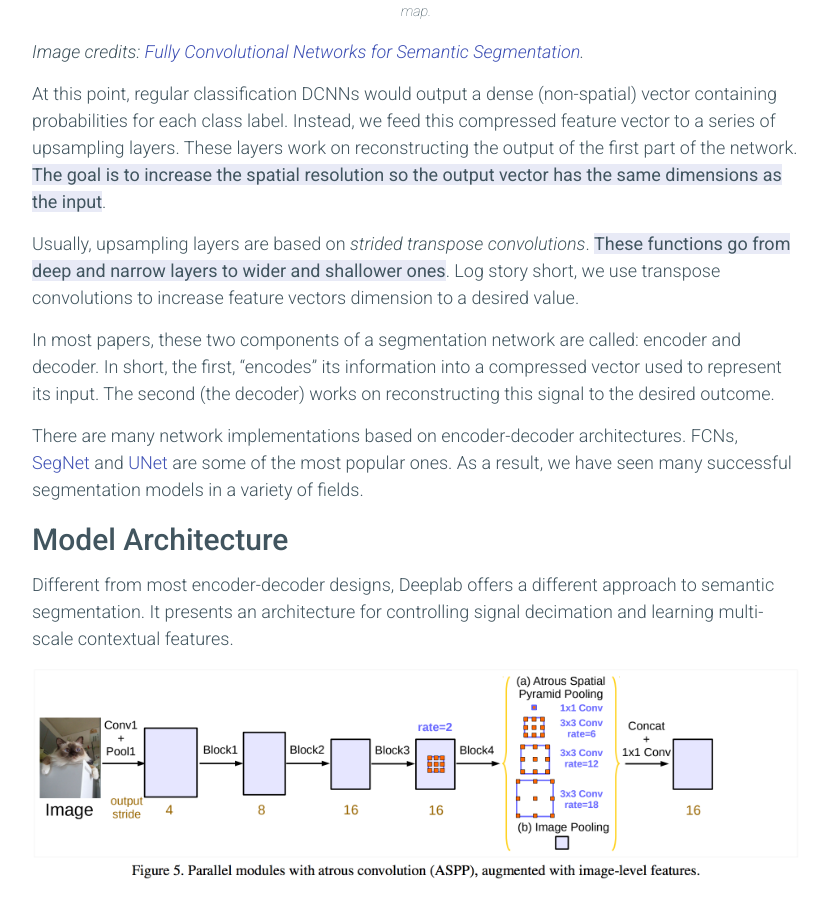
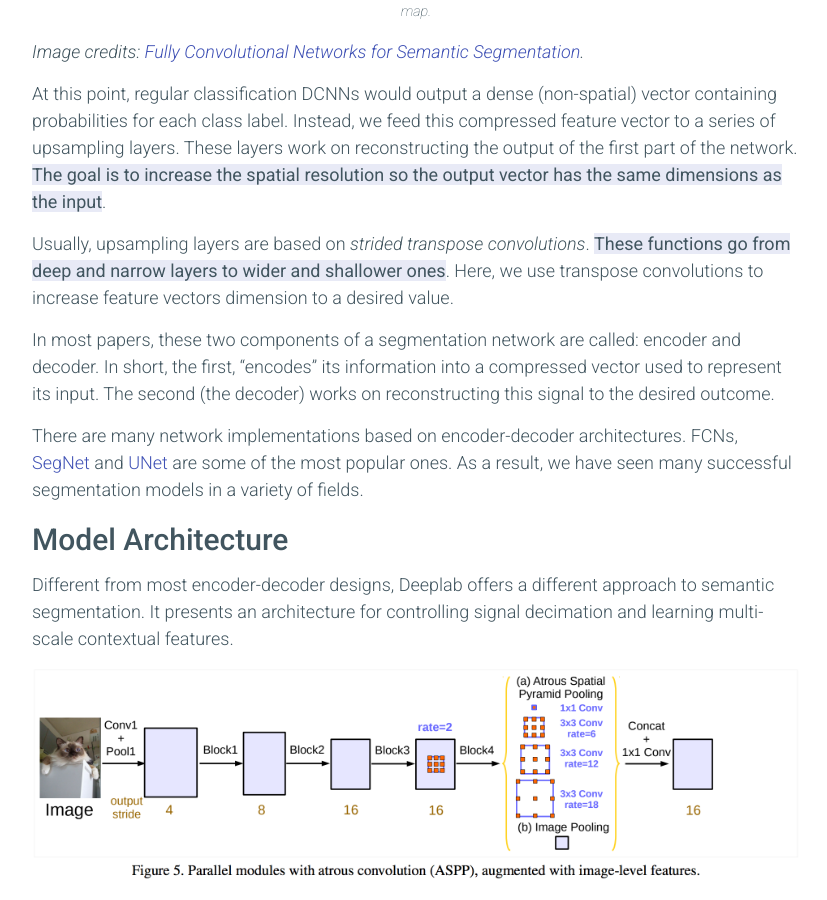
Before and after one commit to sthalles/sthalles.github.io, a Jekyll site: the page built from _posts/2018-01-29-deep_segmentation_network.markdown, in a window 1280 px wide and 900 px high, scrolled down 3726 px. Shown: the whole window, without its empty margins (224-1051 px from the left). Built offline with Jekyll 4.4.1, drawn with Linux system fonts in a browser that asks for light colours; nearby versions of some CDN libraries; comment, search, counter and statistics services are not loaded.

Commit message:
fix typo

```diff
--- a/_posts/2018-01-29-deep_segmentation_network.markdown
+++ b/_posts/2018-01-29-deep_segmentation_network.markdown
@@ -69,7 +69,7 @@ After the first part, we have a feature vector with shape [w,h,d] where w, h and
 
 At this point, regular classification DCNNs would output a dense (non-spatial) vector containing probabilities for each class label. Instead, we feed this compressed feature vector to a series of upsampling layers. These layers work on reconstructing the output of the first part of the network. ***The goal is to increase the spatial resolution so the output vector has the same dimensions as the input***.
 
-Usually, upsampling layers are based on *strided transpose convolutions*. ***These functions go from deep and narrow layers to wider and shallower ones***. Log story short, we use transpose convolutions to increase feature vectors dimension to a desired value.
+Usually, upsampling layers are based on *strided transpose convolutions*. ***These functions go from deep and narrow layers to wider and shallower ones***. Here, we use transpose convolutions to increase feature vectors dimension to a desired value.
 
 In most papers, these two components of a segmentation network are called: encoder and decoder. In short, the first, "encodes" its information into a compressed vector used to represent its input. The second (the decoder) works on reconstructing this signal to the desired outcome.
 
```
